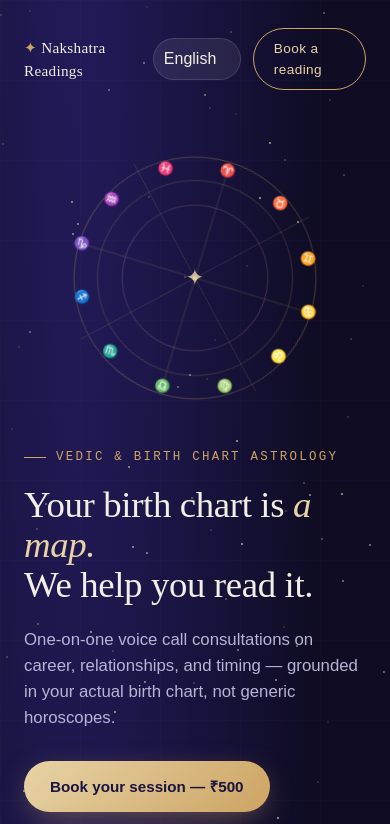
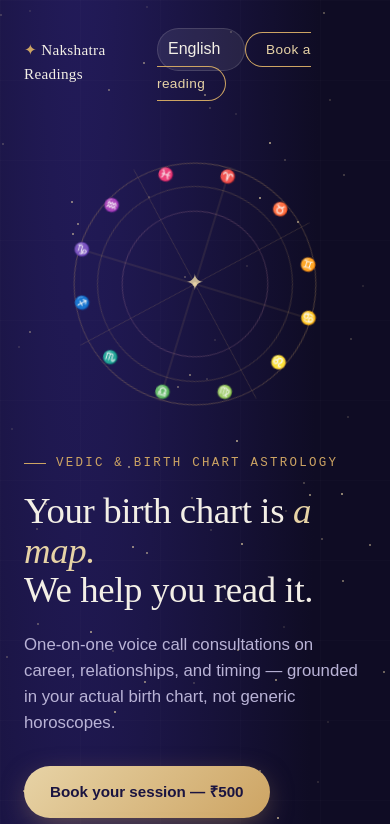
Before and after one commit to anuradha55/nakshatra-readings-gemini, a Next.js app: page / in a window 390 px wide. Shown: the top 824 px of the page. Built offline with nearby package versions, Linux system fonts and the light colour scheme; no server answers.

Commit message:
Improve mobile navbar layout for language selector

```diff
--- a/components/Navbar.tsx
+++ b/components/Navbar.tsx
@@ -1,6 +1,41 @@
 "use client";
 import { Language, tr } from "@/lib/i18n";
-export default function Navbar({language,onLanguageChange}:{language:Language;onLanguageChange:(l:Language)=>void}) {
- const t=tr(language);
- return <header><div className="wrap"><nav><div className="brand"><em>✦</em> {t.brand}</div><div style={{display:"flex",alignItems:"center",gap:"12px"}}><select aria-label={t.language} value={language} onChange={e=>onLanguageChange(e.target.value as Language)} className="language-select"><option value="en">English</option><option value="hi">हिंदी</option><option value="mr">मराठी</option></select><a href="#booking" className="cta">{t.book}</a></div></nav></div></header>;
+
+export default function Navbar({
+  language,
+  onLanguageChange,
+}: {
+  language: Language;
+  onLanguageChange: (l: Language) => void;
+}) {
+  const t = tr(language);
+
+  return (
+    <header>
+      <div className="wrap">
+        <nav className="site-nav">
+          <div className="brand">
+            <em>✦</em> {t.brand}
+          </div>
+
+          <div className="nav-actions">
+            <select
+              aria-label={t.language}
+              value={language}
+              onChange={(e) => onLanguageChange(e.target.value as Language)}
+              className="language-select"
+            >
+              <option value="en">English</option>
+              <option value="hi">हिंदी</option>
+              <option value="mr">मराठी</option>
+            </select>
+
+            <a href="#booking" className="cta">
+              {t.book}
+            </a>
+          </div>
+        </nav>
+      </div>
+    </header>
+  );
 }
```
